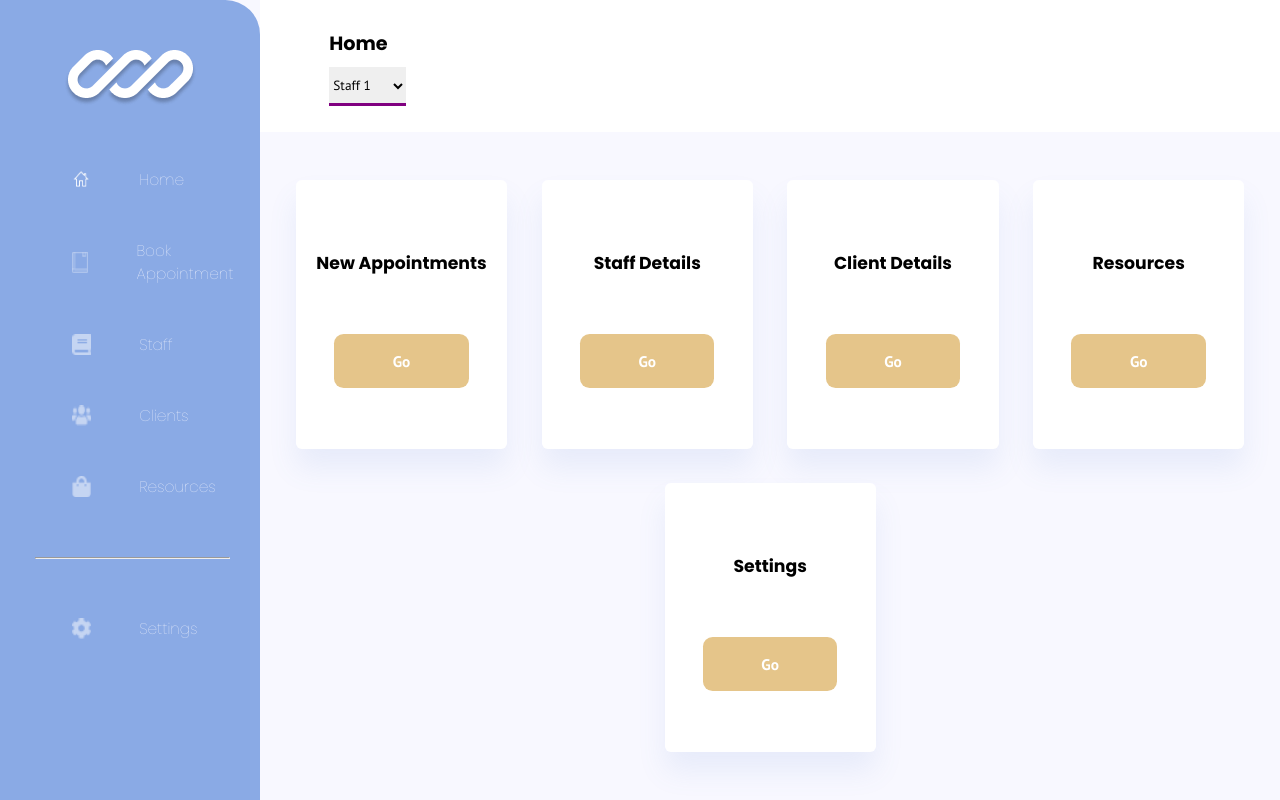
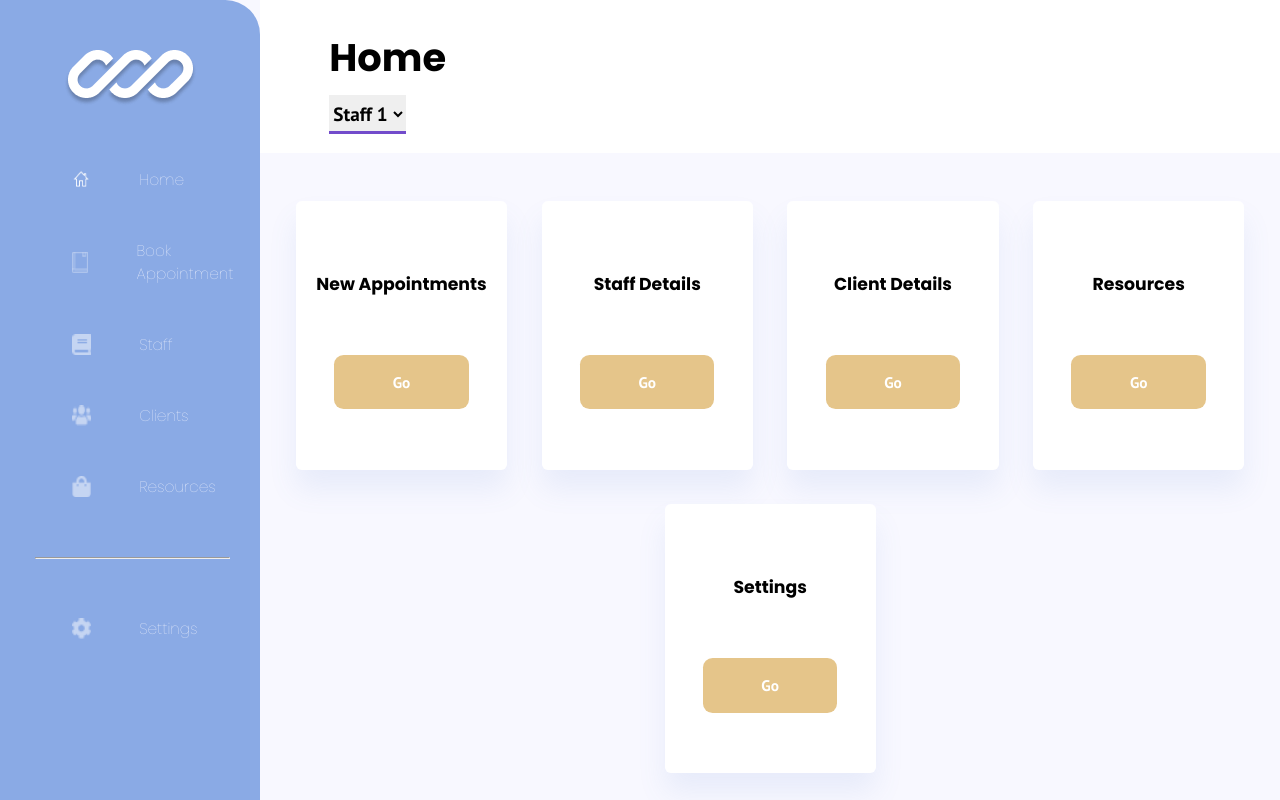
Before and after one commit to nology-tech/verde-client-project, a React (Vite) app: page /home in a window 1280 px wide. Shown: the top 800 px of the page. Built offline with nearby package versions, Linux system fonts and the light colour scheme.

Commit message:
Changed styles on the dropdown.

```diff
--- a/src/components/Header/Header.scss
+++ b/src/components/Header/Header.scss
@@ -1,4 +1,5 @@
 @use "../../styles/variables" as *;
+@use "../../styles/typography" as *;
 
 .header {
   padding: 1rem 0.6rem;
@@ -27,7 +28,7 @@
   }
 
   &__button{
-    display:none;
+     display:none;
   }
 
   &__dropdown{
@@ -40,7 +41,7 @@
     background-color: $clr-white;
     display: flex;
     flex-wrap: nowrap;
-    height: 300px;
+
 
     &__container{
       display: flex;
@@ -52,7 +53,7 @@
       &__title {
         color: $clr-black;
         margin-left: 3rem;
-        font-size: 1em;
+        font-size: 2em;
       }
     }
 
@@ -77,7 +78,11 @@
       height: 2rem;
       width: 4rem;
       border: none;
-      border-bottom: 3px solid purple;
+      outline:0;
+      border-bottom: 3px solid $clr-accent-purple;
+      font-weight: bold;
+      font-size: 1rem;
+      ;
     }
   }
 .header__button{
--- a/src/components/Header/Header.tsx
+++ b/src/components/Header/Header.tsx
@@ -30,7 +30,7 @@ const Header = ({
       {dropdownOption && (
         <select className={`header__dropdown`} name="staff" id="stafflist">
           {StaffList.map(staff =>
-          <option className={`header___dropdown--options`} value={`${staff.name}`} >{`${staff.name}`}</option>
+          <option className={`header___dropdown--options`} value={`${staff.name}`} >{`${staff.name}`} </option>
             )}
         </select>
       )}
```
